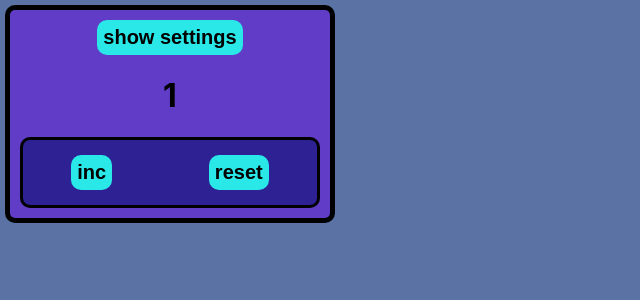
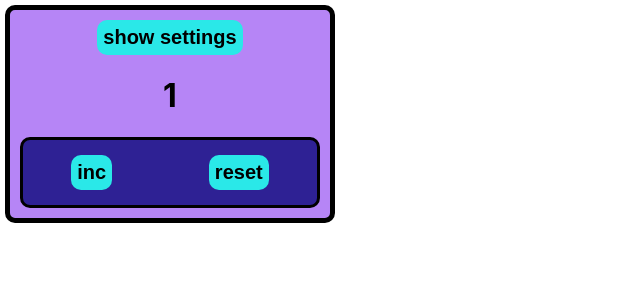
Before and after one commit to DmitriyVavilin/Counter, a React (Create React App) app: page / in a window 1280 px wide. Shown: the top 300 px of the page, without its empty margins (0-640 px from the left). Built offline with nearby package versions, Linux system fonts and the light colour scheme.

Commit message:
completed

```diff
--- a/src/components/Counter.tsx
+++ b/src/components/Counter.tsx
@@ -62,7 +62,7 @@ export const Counter = () => {
     }
 
 
-    const errorText = storage.maxValue <= storage.minValue || storage.minValue >= storage.maxValue
+    const errorText = storage.maxValue <= storage.minValue || storage.minValue >= storage.maxValue || storage.minValue < 0
     const errorButton = storage.startValue >= storage.maxValue
 
     return (
--- a/src/index.css
+++ b/src/index.css
@@ -5,7 +5,7 @@ body {
     sans-serif;
   -webkit-font-smoothing: antialiased;
   -moz-osx-font-smoothing: grayscale;
-  background: #5a73a4;
+  background: #ffffff;
 }
 
 code {
```
